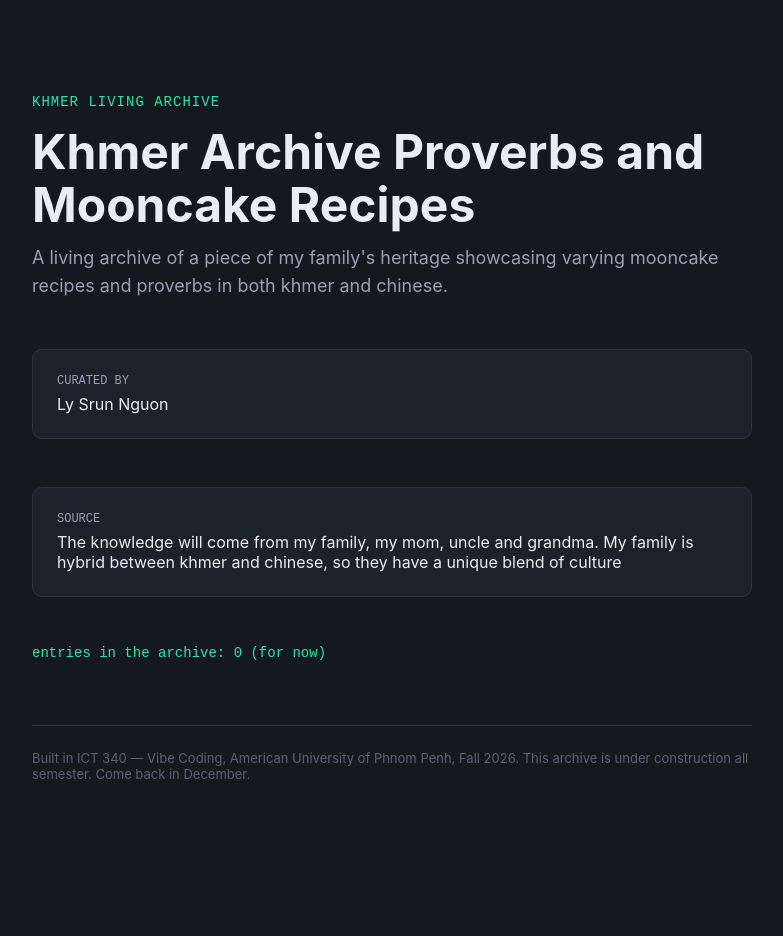
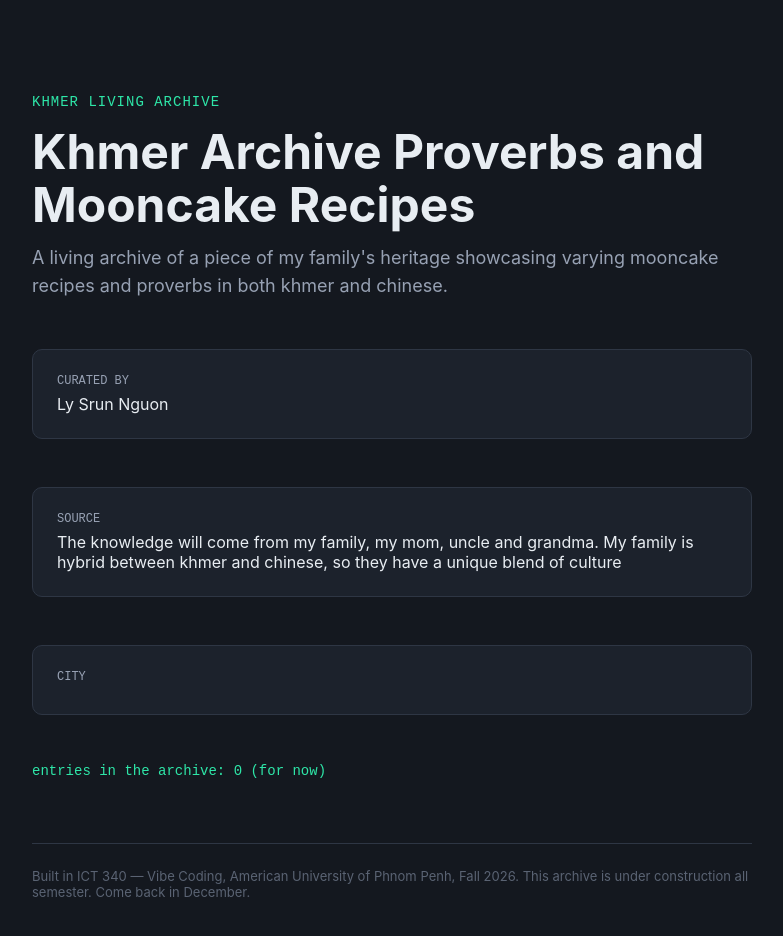
Before and after one commit to Zephy3275/Srun-Nguon-Ly---My-Khmer-Living-Archive, a Next.js app: page / in a window 1280 px wide. Shown: the top 936 px of the page, without its empty margins (248-1031 px from the left). Before the commit the page ends 862 px from the top, so only its background shows below. Built offline with nearby package versions, Linux system fonts and the light colour scheme.

Commit message:
experiment test

```diff
--- a/app/page.js
+++ b/app/page.js
@@ -71,6 +71,10 @@ export default function Home() {
         <p style={styles.cardLabel}>SOURCE</p>
         <p style={styles.cardValue}>{collection.source}</p>
       </div>
+      <div style={styles.card}>
+        <p style={styles.cardLabel}>CITY</p>
+        <p style={styles.cardValue}>{collection.city}</p>
+      </div>
 
       <p style={styles.count}>entries in the archive: 0 (for now)</p>
 
--- a/collection.config.js
+++ b/collection.config.js
@@ -18,6 +18,10 @@ const collection = {
 
   // Where does your knowledge come from? A person, a place, a community.
   source: "The knowledge will come from my family, my mom, uncle and grandma. My family is hybrid between khmer and chinese, so they have a unique blend of culture",
+
+  // Place
+  City: "Phnom Penh",
+
 };
 
 export default collection;
```
